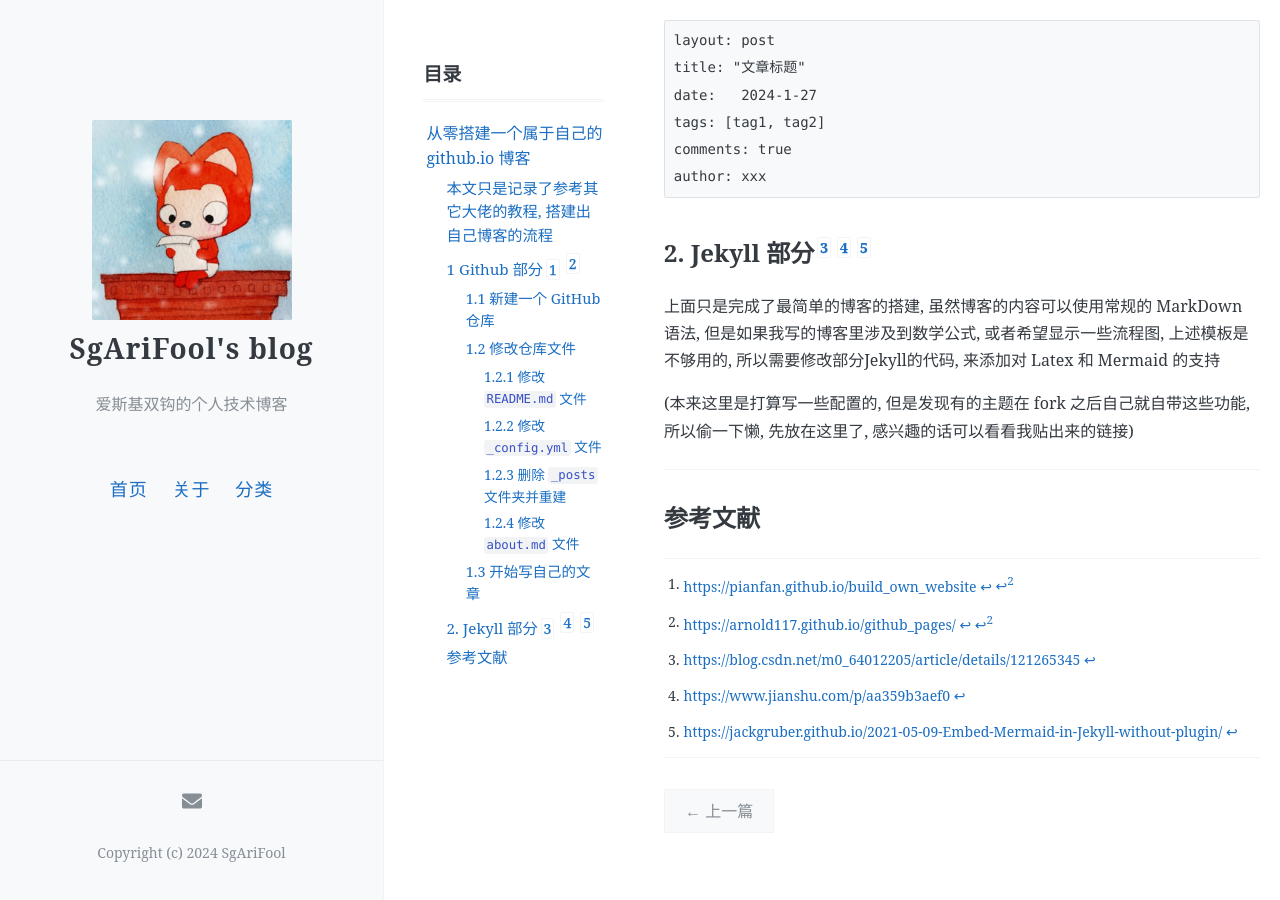
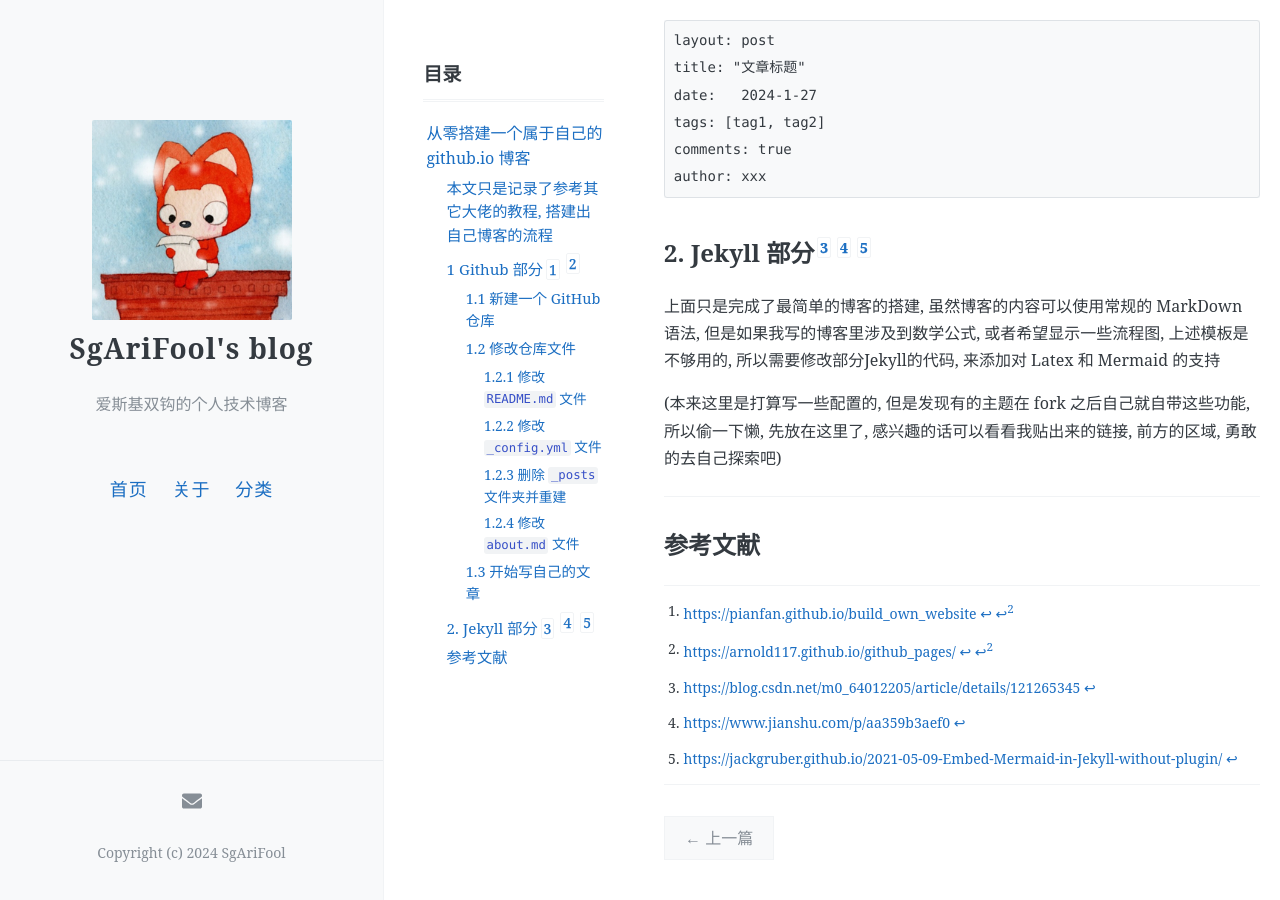
Before and after one commit to SgAriFool/sgarifool.github.io, a Jekyll site: the page built from _posts/2024-07-23-build_own_blog.md, in a window 1280 px wide and 900 px high, scrolled down 3851 px. Built offline with Jekyll 4.4.1, drawn with Linux system fonts in a browser that asks for light colours; before the commit the page ends 4724 px from its top, so only the background shows below that.

Commit message:
finish the first blog-1

```diff
--- a/_posts/2024-07-23-build_own_blog.md
+++ b/_posts/2024-07-23-build_own_blog.md
@@ -126,7 +126,7 @@ author: xxx
 
 上面只是完成了最简单的博客的搭建, 虽然博客的内容可以使用常规的 MarkDown 语法, 但是如果我写的博客里涉及到数学公式, 或者希望显示一些流程图, 上述模板是不够用的, 所以需要修改部分Jekyll的代码, 来添加对 Latex 和 Mermaid 的支持
 
-(本来这里是打算写一些配置的, 但是发现有的主题在 fork 之后自己就自带这些功能, 所以偷一下懒, 先放在这里了, 感兴趣的话可以看看我贴出来的链接)
+(本来这里是打算写一些配置的, 但是发现有的主题在 fork 之后自己就自带这些功能, 所以偷一下懒, 先放在这里了, 感兴趣的话可以看看我贴出来的链接, 前方的区域, 勇敢的去自己探索吧)
 
 ---
 
```
